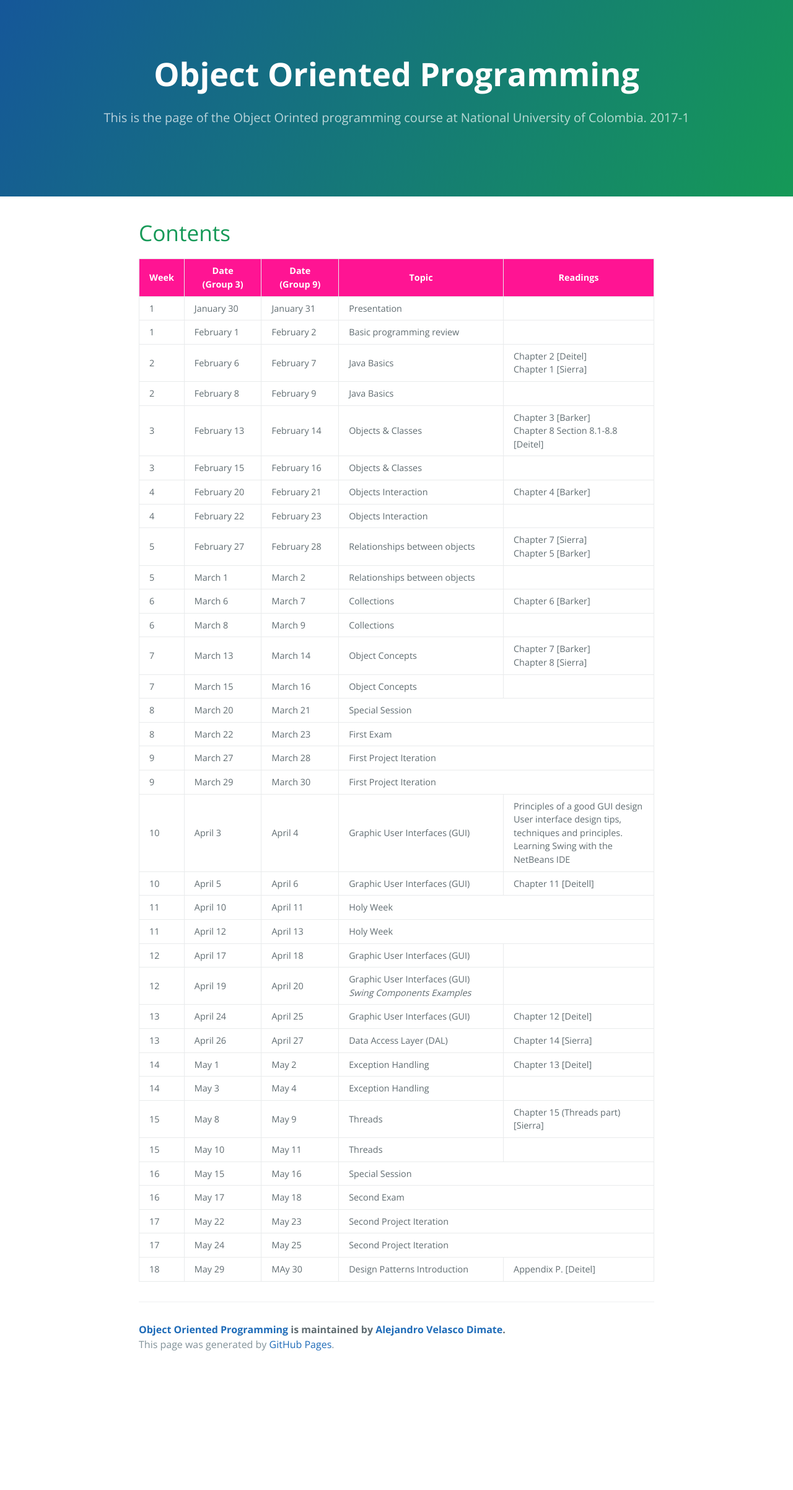
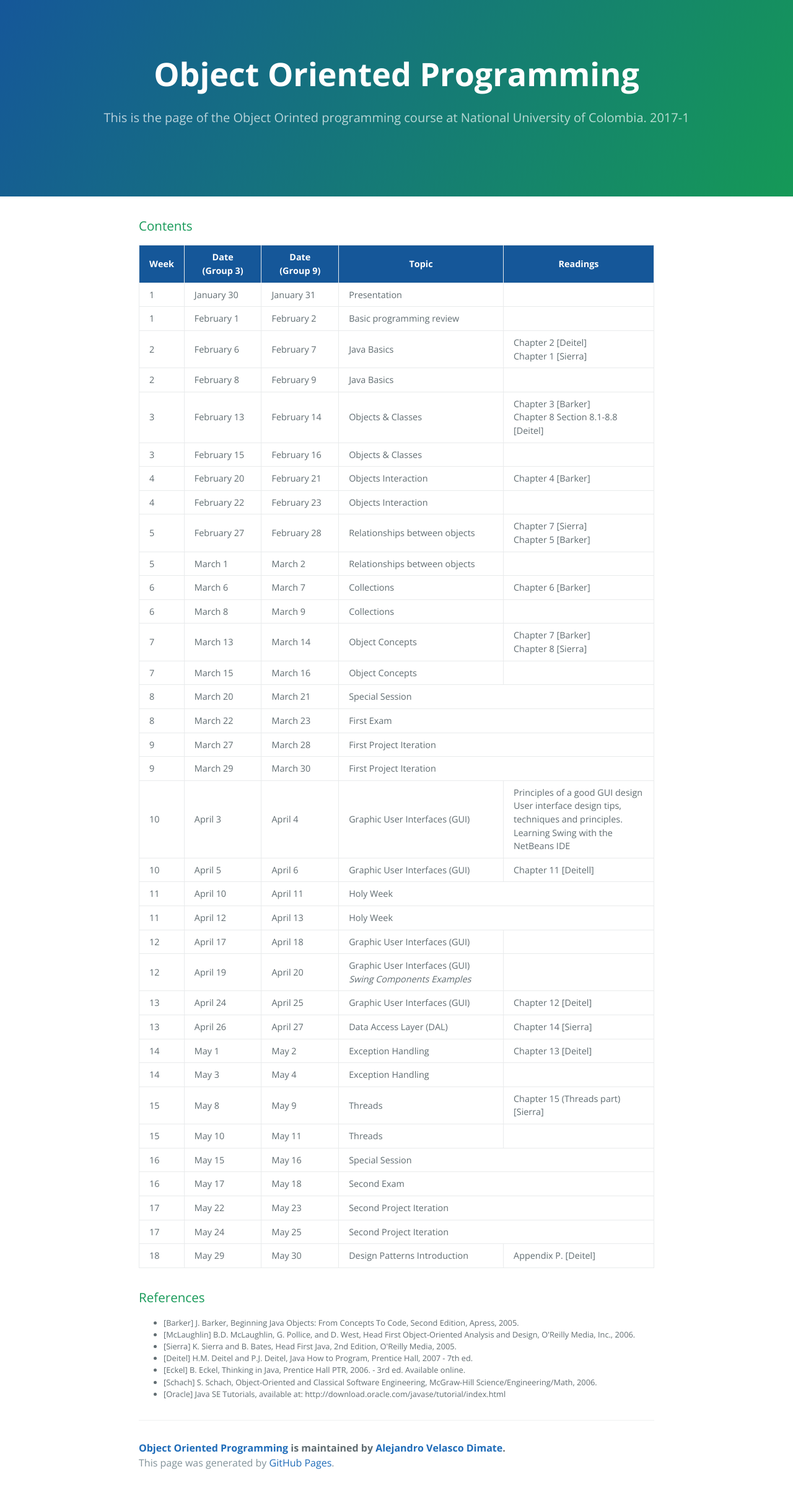
Before and after one commit to oopunal/oopunal.github.io, a Jekyll site: the page built from _posts/2017-01-7-syllabus.markdown, in a window 1280 px wide. Shown: the whole page at 62% size. Built offline with Jekyll 4.4.1, drawn with Linux system fonts in a browser that asks for light colours; before the commit the page ends 2213 px from its top, so only the background shows below that.

```diff
--- a/_posts/2017-01-7-syllabus.markdown
+++ b/_posts/2017-01-7-syllabus.markdown
@@ -5,7 +5,7 @@ date:   2017-01-7 17:50:00
 categories: main
 ---
 
-# Contents
+### Contents
 
 <table>
 <tr class="table-header">
@@ -247,8 +247,19 @@ categories: main
 <tr>
 <td>18</td>
 <td>May 29</td>
-<td>MAy 30</td>
+<td>May 30</td>
 <td>Design Patterns Introduction</td>
 <td>Appendix P. [Deitel]</td>
 </tr>
 </table>
+
+### References
+<ul style="font-size:0.8rem">
+<li>[Barker] J. Barker, Beginning Java Objects: From Concepts To Code, Second Edition, Apress, 2005.</li>
+<li>[McLaughlin] B.D. McLaughlin, G. Pollice, and D. West, Head First Object-Oriented Analysis and Design, O'Reilly Media, Inc., 2006.</li>
+<li>[Sierra] K. Sierra and B. Bates, Head First Java, 2nd Edition, O'Reilly Media, 2005.</li>
+<li>[Deitel] H.M. Deitel and P.J. Deitel, Java How to Program, Prentice Hall, 2007 - 7th ed.</li>
+<li>[Eckel] B. Eckel, Thinking in Java, Prentice Hall PTR, 2006. - 3rd ed. Available online.</li>
+<li>[Schach] S. Schach, Object-Oriented and Classical Software Engineering, McGraw-Hill Science/Engineering/Math, 2006.</li>
+<li>[Oracle] Java SE Tutorials, available at: http://download.oracle.com/javase/tutorial/index.html</li>
+</ul>
--- a/css/cayman.css
+++ b/css/cayman.css
@@ -242,7 +242,7 @@ a {
   color: #819198; }
 
 .table-header{
-    background-color: deeppink;
+    background-color: #155799;
     color: white;
     font-weight: bold;
     text-align: center;
```
Also changed, not shown: _posts/2017-01-7-resources.markdown (+19 -1 lines), assets/eclipse.png (added), assets/intelliJ.jpeg (added), assets/java.png (added), assets/netbeans.png (added), 7 other files.
